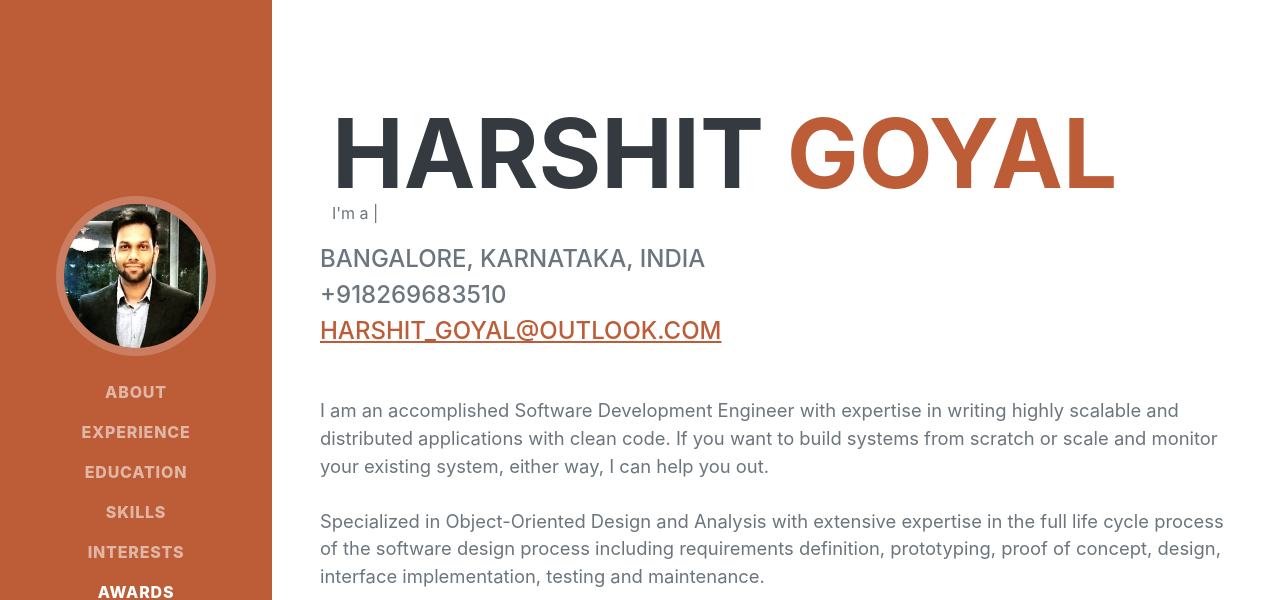
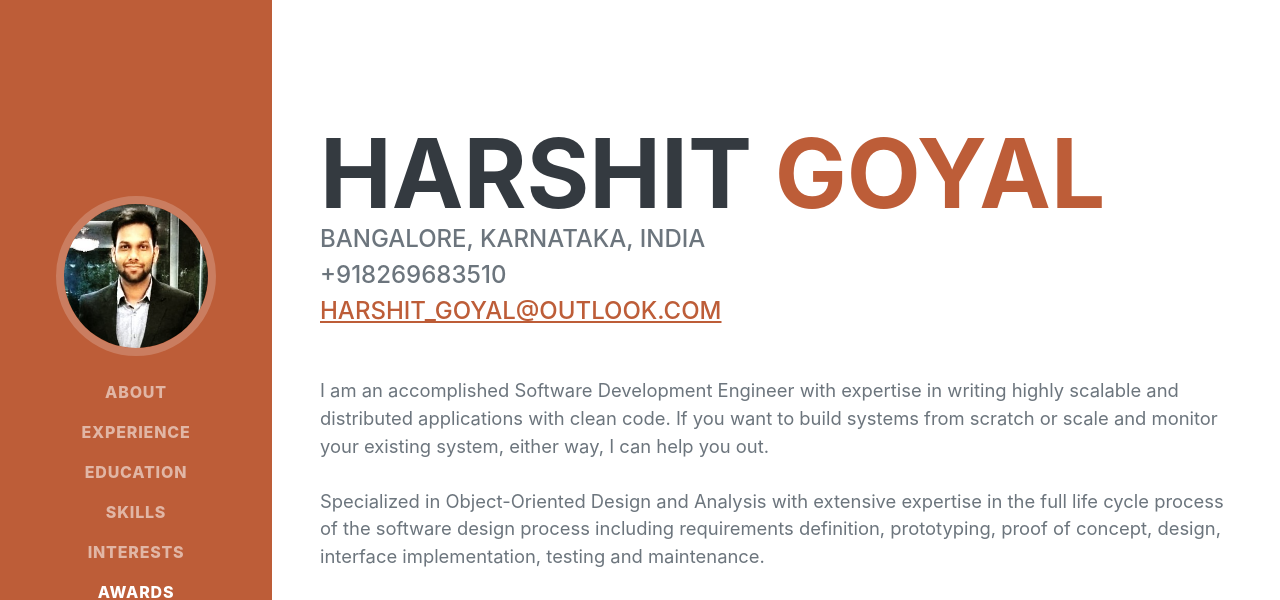
Before and after one commit to harshit-goyal/About-Me, a plain HTML site: page index.html in a window 1280 px wide. Shown: the top 600 px of the page. Drawn offline with nearby package versions, Linux system fonts and the light colour scheme; a web font is replaced by a local one.

Commit message:
changed name division

```diff
--- a/index.html
+++ b/index.html
@@ -39,14 +39,10 @@
             <!-- About-->
             <section class="resume-section" id="about">
                 <div class="resume-section-content">
-                    <div class="container aos-init aos-animate" data-aos="zoom-in" data-aos-delay="100">
-                        <h1 class="mb-0">
-                            Harshit
-                            <span class="text-primary">Goyal</span>
-                        </h1>
-                        <p>I'm a <span class="typed" data-typed-items="Programmer, Developer, Engineer"></span><span class="typed-cursor" aria-hidden="true">|</span></p>
-
-                    </div>
+                    <h1 class="mb-0">
+                        Harshit
+                        <span class="text-primary">Goyal</span>
+                    </h1>
                     <div class="subheading mb-5">
                         Bangalore, Karnataka, India<br>
                         +918269683510<br>
```
